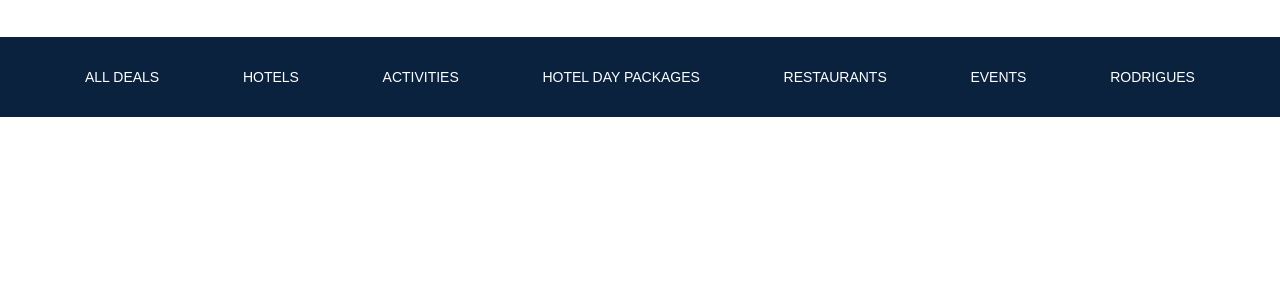
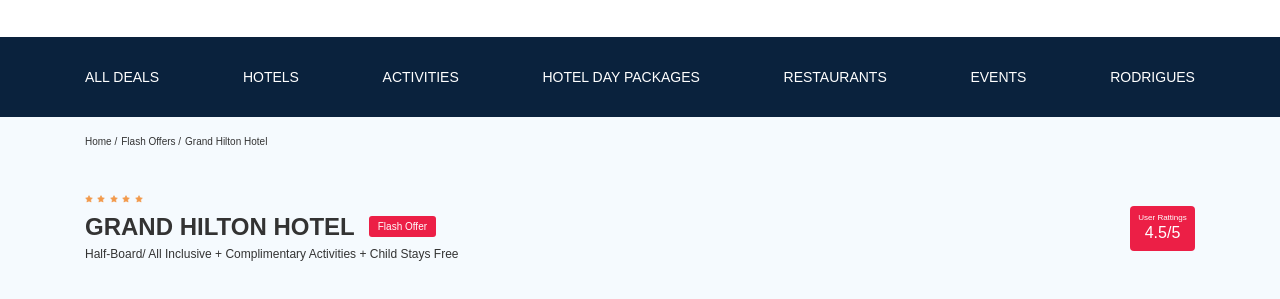
Before and after one commit to BearBoy2003/glo-academy-intensives, a plain HTML site: page Hotel Booking/index.html in a window 1280 px wide. Shown: the part 83-382 px from the top of the page. Drawn offline with Linux system fonts and the light colour scheme; a web font is replaced by a local one.

Commit message:
feat: breadcrumb and hotel-info

```diff
--- a/Hotel Booking/index.html
+++ b/Hotel Booking/index.html
@@ -64,6 +64,45 @@
       </div>
     </div>
   </header>
+  <nav class="breadcrumb">
+    <div class="container">
+      <ul class="breadcrumb-list">
+        <li class="breadcrumb-list__item">
+          <a href="#" class="breadcrumb-list__link">Home</a>
+        </li>
+        <li class="breadcrumb-list__item">
+          <a href="#" class="breadcrumb-list__link">Flash Offers</a>
+        </li>
+        <li class="breadcrumb-list__item">
+          Grand Hilton Hotel
+        </li>
+      </ul>
+    </div>
+  </nav>
+  <section class="hotel">
+    <div class="container">
+      <div class="hotel-info">
+        <div class="hotel-info__text">
+          <div class="hotel-wrapper">
+            <div class="stars">
+              <img src="img/star.svg" alt="star">
+              <img src="img/star.svg" alt="star">
+              <img src="img/star.svg" alt="star">
+              <img src="img/star.svg" alt="star">
+              <img src="img/star.svg" alt="star">
+            </div>
+            <h1 class="hotel-name hotel-info__name">GRAND HILTON HOTEL</h1>
+            <span class="offer hotel-info__offer">Flash Offer</span>
+          </div>
+          <p class="hotel-description hotel-info__description">Half-Board/ All Inclusive + Complimentary Activities + Child Stays Free</p>
+        </div>
+        <div class="rating hotel-info__rating">
+          <span class="rating__text">User Rattings</span>
+          <span class="raiting__counter">4.5/5</span>
+        </div>
+      </div>
+    </div>
+  </section>
 </body>
 
 </html>
--- a/Hotel Booking/sass/_settings.sass
+++ b/Hotel Booking/sass/_settings.sass
@@ -3,6 +3,7 @@
 body
     font-family: 'Muli', sans-serif
     color: $text-color
+    background-color: $secondary
 .container
     max-width: 1110px
     margin: auto
--- a/Hotel Booking/sass/_variables.sass
+++ b/Hotel Booking/sass/_variables.sass
@@ -1,4 +1,5 @@
 $primary: #ec1f46
+$secondary: #f5fafe
 $text-color: #333
 $dark: #0a223d
 $light: #fff
--- /dev/null
+++ b/Hotel Booking/sass/blocks/_breadcrumb.sass
@@ -0,0 +1,17 @@
+.breadcrumb
+    &-list
+        display: flex
+        align-items: center
+        padding: 18px 0
+        margin: 0
+        list-style: none
+        &__item
+            font-size: 10px
+            line-height: 13px
+            &:not(:last-child)
+                &::after
+                    content: '/'
+                    margin-right: 4px
+        &__link
+            text-decoration: none
+            color: inherit
--- /dev/null
+++ b/Hotel Booking/sass/blocks/_hotel.sass
@@ -0,0 +1,47 @@
+.hotel
+    padding-top: 23px
+    padding-bottom: 70px
+    &-info
+        display: flex
+        align-items: center
+        justify-content: space-between
+        &__offer
+            margin-left: 14px
+            margin-top: 4px
+        &__name
+            margin-top: 4px
+            margin-bottom: 0
+        &__description
+            margin: 5px 0
+    &-name
+        font-size: 24px
+        line-height: 30px
+    &-wrapper
+        display: flex
+        flex-wrap: wrap
+        align-items: center
+    &-description
+        font-size: 12px
+        line-height: 15px
+.stars
+    width: 100%
+.offer
+    font-size: 10px
+    line-height: 13px
+    padding: 4px 9px
+    background-color: $primary
+    border-radius: 3px
+    color: $light
+.rating
+    max-width: 65px
+    min-height: 45px
+    text-align: center
+    color: $light
+    background-color: $primary
+    border-radius: 4px
+    &__text
+        font-size: 8px
+        line-height: 10px
+    &__counter
+        font-size: 14px
+        line-height: 18px
--- a/Hotel Booking/sass/blocks/_media.sass
+++ b/Hotel Booking/sass/blocks/_media.sass
@@ -45,6 +45,24 @@
                 width: 16px
                 height: 1px
                 background: $text-color
+    .stars
+        flex-basis: content
+    .hotel
+        &-name
+            flex-basis: 100%
+        &-wrapper
+            justify-content: space-between
+        &-info
+            &__text
+                width: 100%
+            &__name
+                margin-top: 10px
+                margin-bottom: 0
+            &__rating
+                display: none
+            &__offer
+                order: -1
+                margin-left: 0
 @media (max-width: 576px)
     .logo
         width: 99px
--- a/Hotel Booking/sass/style.sass
+++ b/Hotel Booking/sass/style.sass
@@ -2,4 +2,6 @@
 @import 'settings'
 @import 'normalize'
 @import 'blocks/header'
+@import 'blocks/breadcrumb'
+@import 'blocks/hotel'
 @import 'blocks/media'
```
Also changed, not shown: Hotel Booking/css/style.css, Hotel Booking/img/star.svg (added), Hotel Booking/sass/style.css (deleted), 2 other files.
